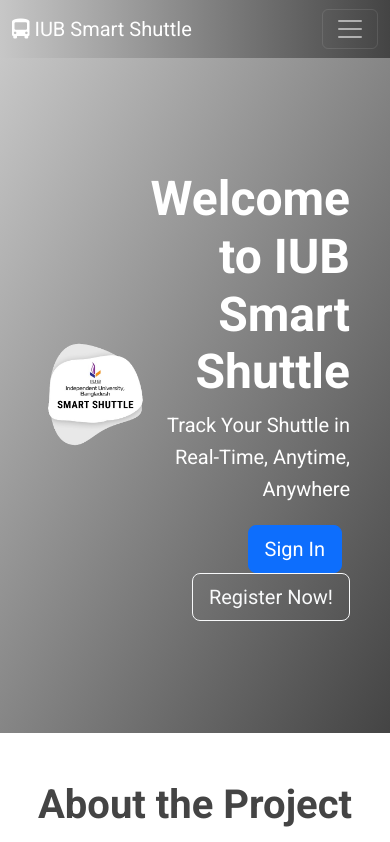
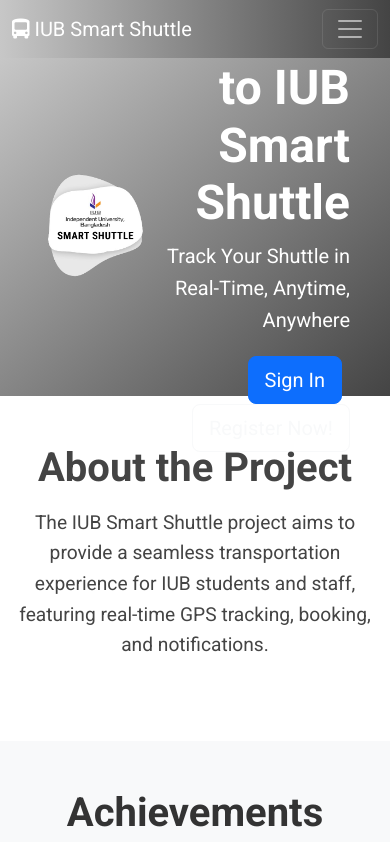
Before and after one commit to ThZihan/IUB_Bus_ShuttleWebApp, a plain HTML site: page index.html in a window 390 px wide. Shown: the top 842 px of the page. Drawn offline with nearby package versions, Linux system fonts and the light colour scheme.

Commit message:
height adj

```diff
--- a/css/styles.css
+++ b/css/styles.css
@@ -17,13 +17,18 @@
 .hero-section {
     background: linear-gradient(to bottom right,  #c7c7c7, #444);
     color: white;
-    height: 80vh;
+    height: 60vh;
     padding: 40px;
     display: flex;
     justify-content: space-between;
     align-items: center;
 }
 
+@media (max-width: 600px) {
+    .hero-section {
+        height: 40vh;
+    }
+}
 .hero-content h1 {
     font-size: 3rem;
     font-weight: 700;
```
